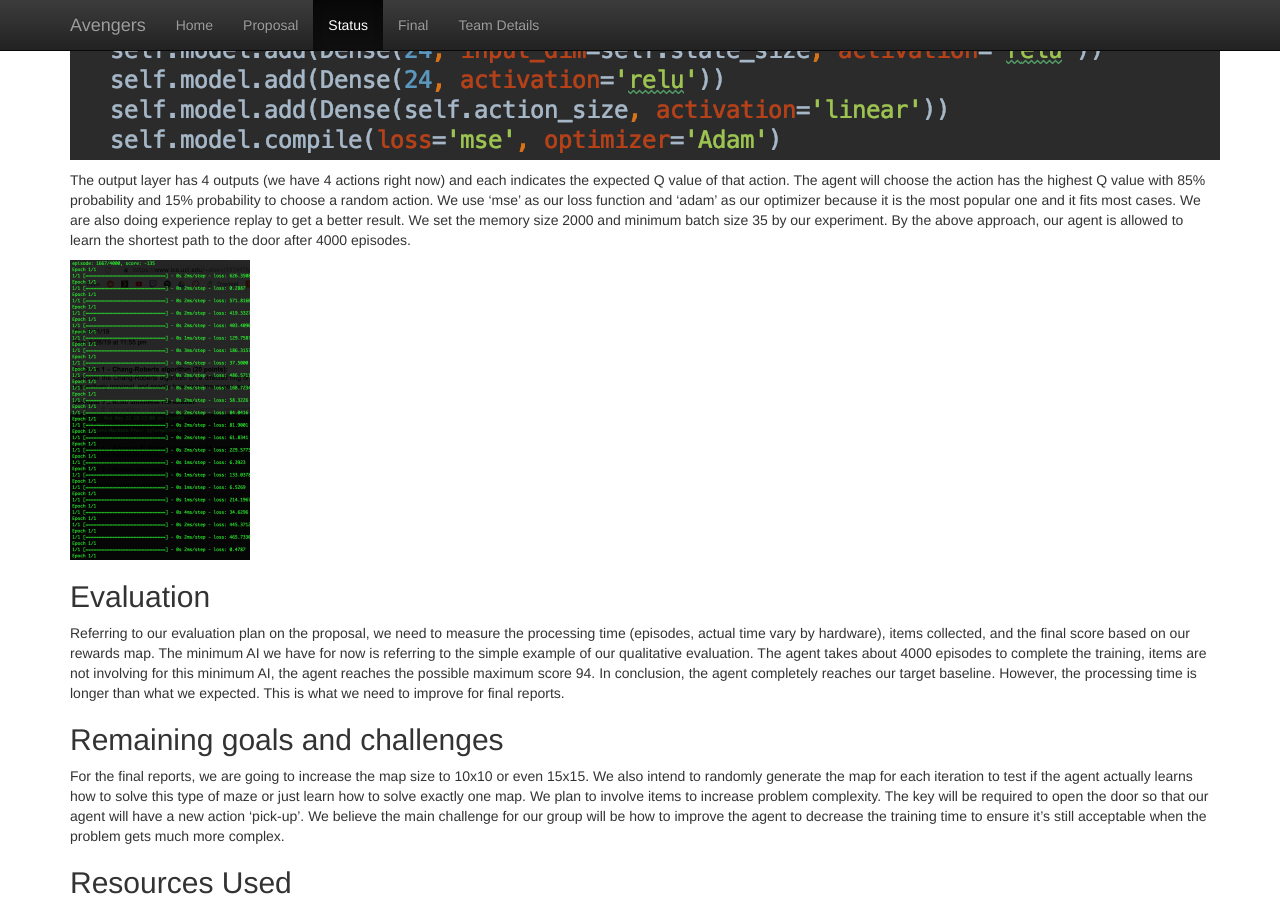
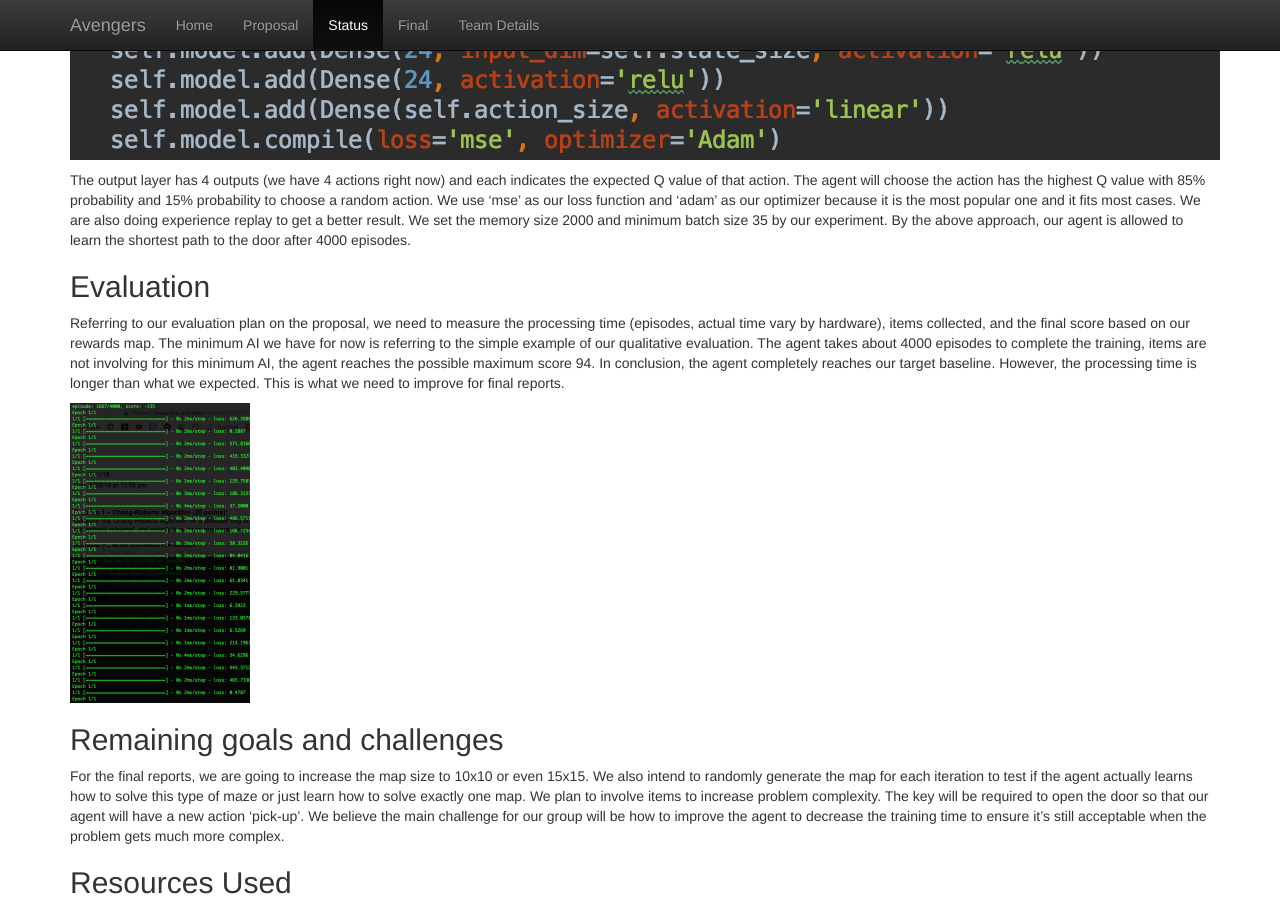
Before and after one commit to kexuejia911/Avengers, a Jekyll site: the page built from docs/status.md, in a window 1280 px wide and 900 px high, scrolled down 1373 px. Built offline with Jekyll 4.4.1, drawn with Linux system fonts in a browser that asks for light colours.

Commit message:
Update status.md

```diff
--- a/docs/status.md
+++ b/docs/status.md
@@ -18,11 +18,11 @@ We use Deep Q-learning algorithm to train the agent and build a three-layer neur
 
 The output layer has 4 outputs (we have 4 actions right now) and each indicates the expected Q value of that action. The agent will choose the action has the highest Q value with 85% probability and 15% probability to choose a random action. We use ‘mse’ as our loss function and ‘adam’ as our optimizer because it is the most popular one and it fits most cases. We are also doing experience replay to get a better result. We set the memory size 2000 and minimum batch size 35 by our experiment. By the above approach, our agent is allowed to learn the shortest path to the door after 4000 episodes.
 
-![alt text](traning.png "figure3")
-
 ## Evaluation
 
 Referring to our evaluation plan on the proposal, we need to measure the processing time (episodes, actual time vary by hardware), items collected, and the final score based on our rewards map. The minimum AI we have for now is referring to the simple example of our qualitative evaluation. The agent takes about 4000 episodes to complete the training, items are not involving for this minimum AI, the agent reaches the possible maximum score 94. In conclusion, the agent completely reaches our target baseline. However, the processing time is longer than what we expected. This is what we need to improve for final reports.
+
+![alt text](traning.png "figure3")
 
 ## Remaining goals and challenges
 
```
